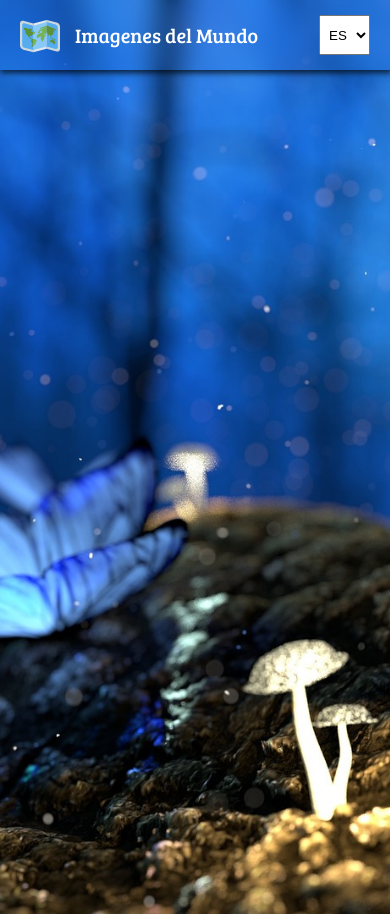
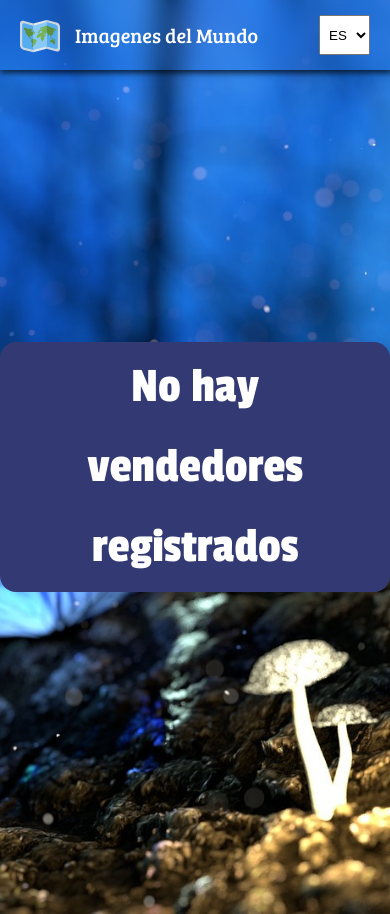
Before and after one commit to ernesto-1998/prueba-frontend-alegra, a Vue app: page /no-sellers in a window 390 px wide. Built offline with nearby package versions, Linux system fonts and the light colour scheme; no server answers.

Commit message:
Navigation guards fully working

```diff
--- a/src/App.vue
+++ b/src/App.vue
@@ -12,21 +12,23 @@
 </template>
 
 <script setup>
-import { onBeforeMount } from 'vue'
-import { useSellersStore } from '@/stores/sellers'
+// import { onBeforeMount } from 'vue'
+// import { useSellersStore } from '@/stores/sellers'
 
 import TheHeader from './components/TheHeader.vue'
 
-const sellersStore = useSellersStore()
+// const sellersStore = useSellersStore()
 
-onBeforeMount(async () => await sellersStore.setSellers())
+// onBeforeMount(async () => {
+//   await sellersStore.setSellers()
+// })
 </script>
 
 <style scoped>
 .app-wrapper {
   margin-top: 70px;
   padding-top: 20px;
-  height: cal(100dvh - 70px);
+  height: calc(100dvh - 70px);
 }
 
 /* Transition */
--- a/src/router/index.js
+++ b/src/router/index.js
@@ -1,6 +1,9 @@
 import { createRouter, createWebHistory } from 'vue-router'
+import { useSellersStore } from '@/stores/sellers'
+
 import HomeView from '../views/HomeView.vue'
 import ImagesView from '../views/ImagesView.vue'
+import NoSellersView from '../views/NoSellersView.vue'
 
 const router = createRouter({
   history: createWebHistory(import.meta.env.BASE_URL),
@@ -14,8 +17,27 @@ const router = createRouter({
       path: '/images/:key',
       name: 'images',
       component: ImagesView
-    }
+    },
+    {
+      path: '/no-sellers',
+      name: 'no-sellers',
+      component: NoSellersView,
+    },
   ]
 })
 
+router.beforeEach(async (to) => {
+  const sellersStore = useSellersStore()
+  await sellersStore.setSellers()
+  if (
+    !sellersStore.areSellersActive && to.name !== 'no-sellers'
+  ) {
+    // redirect the user to the login page
+    return { name: 'no-sellers' }
+  }
+  else if (sellersStore.areSellersActive && to.name === 'no-sellers') {
+    return { name: 'home' }
+  }
+})
+
 export default router
--- /dev/null
+++ b/src/views/NoSellersView.vue
@@ -0,0 +1,35 @@
+<template>
+    <main>
+        <h1>{{ $t('sellers-not-found') }}</h1>
+    </main>
+</template>
+
+<script setup>
+
+</script>
+
+<style scoped>
+main {
+  height: 100%;
+  display: flex;
+  justify-content: center;
+  align-items: center;
+}
+
+h1 {
+    font-family: var(--title-font);
+    font-weight: 400;
+  color: var(--text-color);
+  font-size: 80px;
+  background-color: var(--second-color);
+  padding: 5px 25px;
+  border-radius: 16px;
+}
+
+@media (max-width: 1024px) {
+  h1 {
+    font-size: 50px;
+    text-align: center;
+  }
+}
+</style>
```
